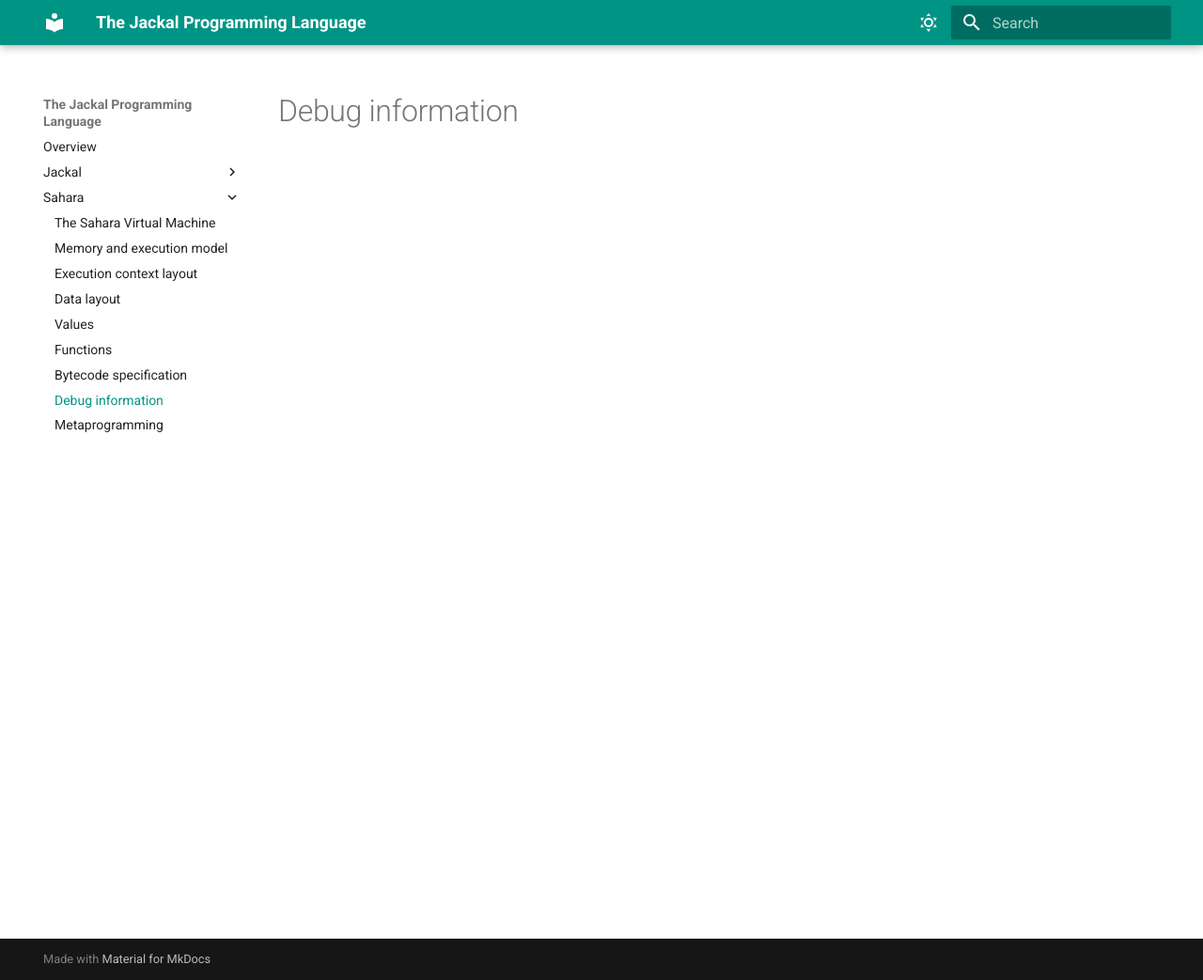
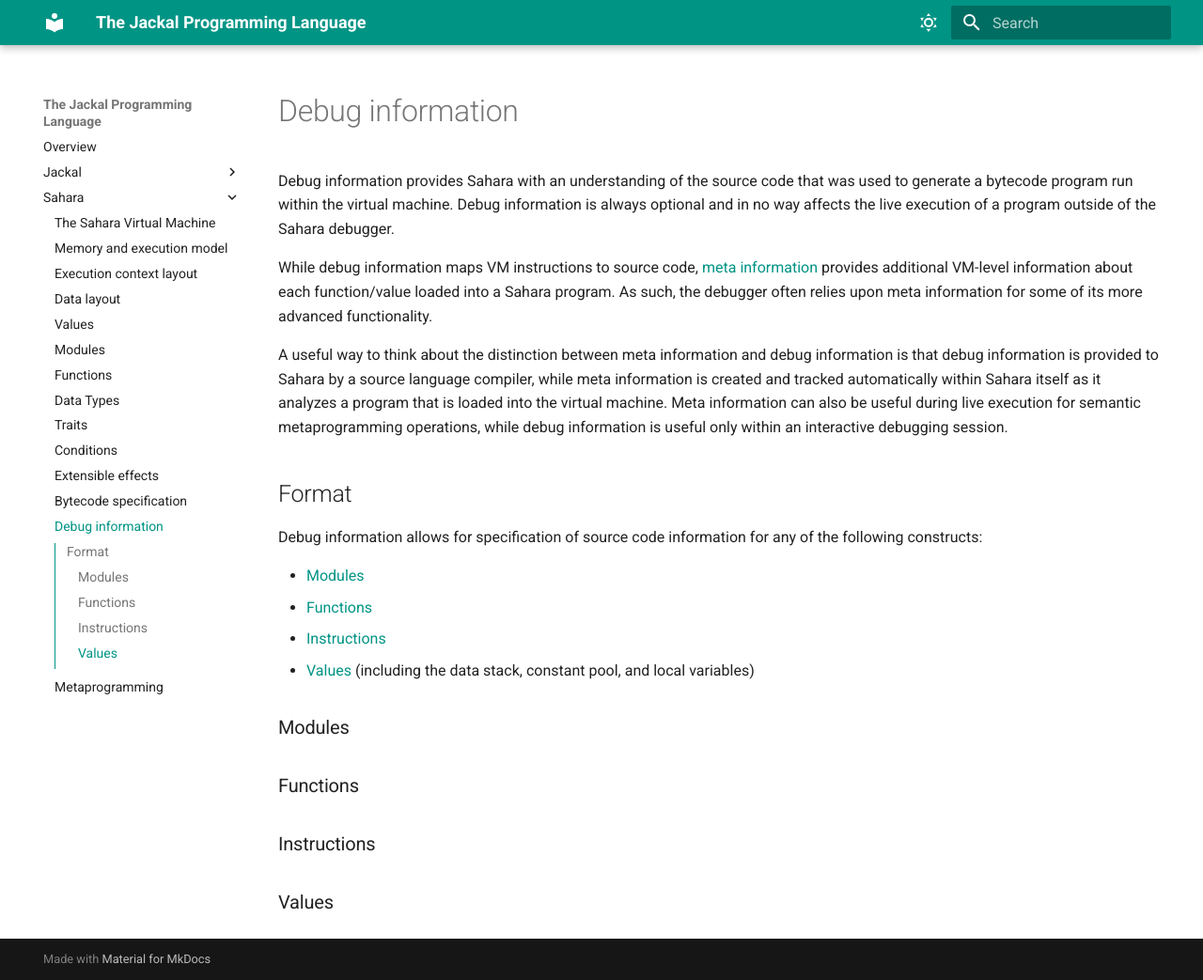
Before and after one commit to jkaye2012/jackal-lisp, an MkDocs documentation site: the page built from docs/sahara/debug.md, in a window 1280 px wide and 1043 px high. Shown: the whole window at 94% size. Built offline with MkDocs 1.6.1 and Material for MkDocs 9.7.7, drawn with Linux system fonts in a browser that asks for light colours.

Commit message:
Add basic module support
Adds a concept of modules to the VM frontend. Modules are mostly
conceptual, so this does not represent any functional change to Sahara
internals.

```diff
--- a/docs/sahara/debug.md
+++ b/docs/sahara/debug.md
@@ -1 +1,32 @@
 # Debug information
+
+Debug information provides Sahara with an understanding of the source code that was used to generate a bytecode program
+run within the virtual machine. Debug information is always optional and in no way affects the live execution of a
+program outside of the Sahara debugger.
+
+While debug information maps VM instructions to source code, [meta information](./metaprogramming.md) provides
+additional VM-level information about each function/value loaded into a Sahara program. As such, the debugger often
+relies upon meta information for some of its more advanced functionality.
+
+A useful way to think about the distinction between meta information and debug information is that debug information is
+provided to Sahara by a source language compiler, while meta information is created and tracked automatically within
+Sahara itself as it analyzes a program that is loaded into the virtual machine. Meta information can also be useful
+during live execution for semantic metaprogramming operations, while debug information is useful only within an
+interactive debugging session.
+
+## Format
+
+Debug information allows for specification of source code information for any of the following constructs:
+
+* [Modules](./modules.md)
+* [Functions](./functions.md)
+* [Instructions](./bytecode.md)
+* [Values](./value.md) (including the data stack, constant pool, and local variables)
+
+### Modules
+
+### Functions
+
+### Instructions
+
+### Values
--- /dev/null
+++ b/docs/sahara/effects.md
@@ -0,0 +1 @@
+# Extensible effects
--- a/mkdocs.yml
+++ b/mkdocs.yml
@@ -34,7 +34,12 @@ nav:
       - sahara/execution-context.md
       - sahara/data-layout.md
       - sahara/value.md
+      - sahara/modules.md
       - sahara/functions.md
+      - sahara/data-types.md
+      - sahara/traits.md
+      - sahara/conditions.md
+      - sahara/effects.md
       - sahara/bytecode.md
       - sahara/debug.md
       - sahara/metaprogramming.md
```
Also changed, not shown: docs/sahara/conditions.md (added, +1 -0 lines), docs/sahara/data-types.md (added, +1 -0 lines), docs/sahara/metaprogramming.md (+2 -0 lines), docs/sahara/modules.md (added, +50 -0 lines), docs/sahara/traits.md (added, +1 -0 lines), 7 other files.
